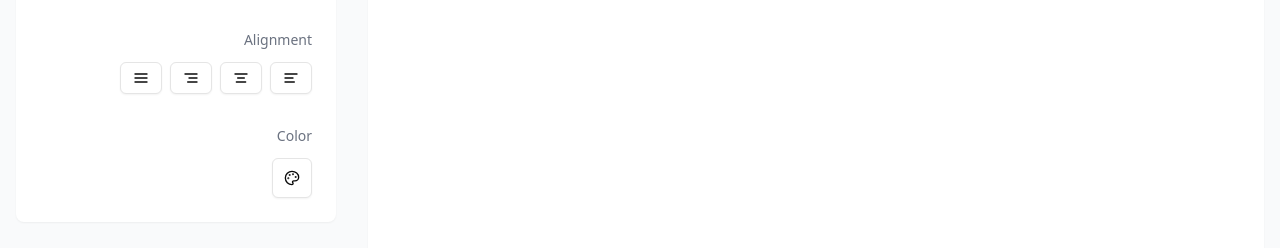
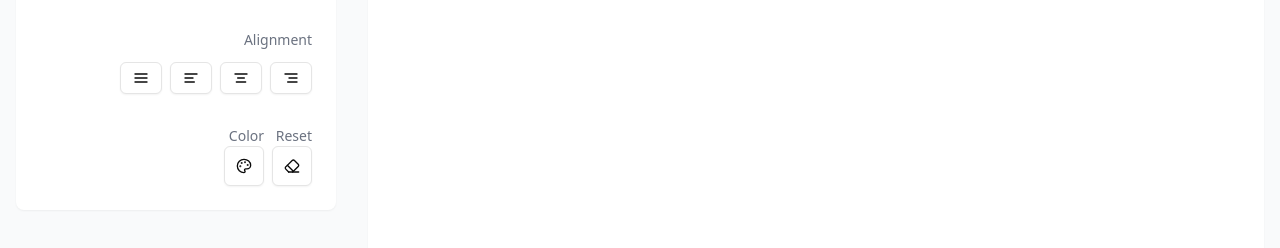
Before and after one commit to Ossama-Dev07/Text-editor, a React (Vite) app: page / in a window 1280 px wide. Shown: the part 355-603 px from the top of the page. Built offline with nearby package versions, Linux system fonts and the light colour scheme.

Commit message:
add reset buttons

```diff
--- a/src/whatsappGroupe/MainPage.jsx
+++ b/src/whatsappGroupe/MainPage.jsx
@@ -26,6 +26,7 @@ import {
   Quote,
   Underline,
   Palette,
+  Eraser,
 } from "lucide-react"; // Added Palette icon
 import { Tabs } from "@/components/ui/tabs";
 import { Separator } from "@/components/ui/separator";
@@ -76,7 +77,49 @@ const MainPage = () => {
   const handleColorChange = (color) => {
     Editor.addMark(editor, "color", color);
   };
+   const handleReset = (editor) => {
+     const { selection } = editor;
 
+     if (selection) {
+
+       Editor.withoutNormalizing(editor, () => {
+         // Clear all marks (inline styles)
+         const marks = Editor.marks(editor);
+         if (marks) {
+           Object.keys(marks).forEach((mark) => {
+             Editor.removeMark(editor, mark);
+           });
+         }
+
+         // Reset block formatting (type and alignment)
+         Transforms.setNodes(
+           editor,
+           { type: "paragraph", align: undefined },
+           { match: (n) => SlateElement.isElement(n) }
+         );
+       });
+     } else {
+       // If there is no selection, reset the entire editor
+       Editor.withoutNormalizing(editor, () => {
+         // Clear all marks (inline styles) for the entire editor
+         Transforms.unsetNodes(editor, [], {
+           match: (n) =>
+             Editor.isEditor(n)
+               ? false
+               : SlateElement.isElement(n)
+               ? false
+               : true, // Match text nodes
+         });
+
+         // Reset block formatting (type and alignment) for the entire editor
+         Transforms.setNodes(
+           editor,
+           { type: "paragraph", align: undefined },
+           { match: (n) => SlateElement.isElement(n) }
+         );
+       });
+     }
+   };
   return (
     <div className="w-full min-h-screen bg-gray-50">
       <div className="w-full px-4">
@@ -93,7 +136,10 @@ const MainPage = () => {
             <div className="py-8">
               <div className="grid gap-8 md:grid-cols-[320px_1fr]">
                 <div className="space-y-6">
-                  <div className="bg-white rounded-lg shadow-sm p-6 space-y-8" dir="rtl">
+                  <div
+                    className="bg-white rounded-lg shadow-sm p-6 space-y-8"
+                    dir="rtl"
+                  >
                     <RadioGroup defaultValue="pdf" dir="rtl">
                       <div className="flex items-center space-x-2">
                         <RadioGroupItem value="pdf" id="r2" defaultValue />
@@ -158,16 +204,16 @@ const MainPage = () => {
                       </p>
                       <div className="flex flex-wrap gap-2">
                         <BlockButton
-                          format="left"
-                          icon={<AlignLeft className="w-5 h-5" />}
+                          format="right"
+                          icon={<AlignRight className="w-5 h-5" />}
                         />
                         <BlockButton
                           format="center"
                           icon={<AlignCenter className="w-5 h-5" />}
                         />
                         <BlockButton
-                          format="right"
-                          icon={<AlignRight className="w-5 h-5" />}
+                          format="left"
+                          icon={<AlignLeft className="w-5 h-5" />}
                         />
                         <BlockButton
                           format="justify"
@@ -176,8 +222,24 @@ const MainPage = () => {
                       </div>
                     </div>
 
-                    <div className="space-y-3">
-                      <p className="text-sm font-medium text-gray-500">Color</p>
+                    <div className=" flex items-center justify-  gap-2">
+                      <div>
+                        <p className="text-sm font-medium text-gray-500">
+                          Reset
+                        </p>
+                        <Button
+                          variant="outline"
+                          size="default"
+                          className="w-10 h-10 p-0"
+                          onClick={() => handleReset(editor)}
+                        >
+                          <Eraser />
+                        </Button>
+                      </div>
+                      <div>
+                        <p className="text-sm font-medium text-gray-500">
+                          Color
+                        </p>
                         <Popover>
                           <PopoverTrigger asChild>
                             <Button
@@ -200,6 +262,7 @@ const MainPage = () => {
                             </div>
                           </PopoverContent>
                         </Popover>
+                      </div>
                     </div>
                   </div>
                 </div>
```
Lines whose indentation alone changed are shown as unchanged.
